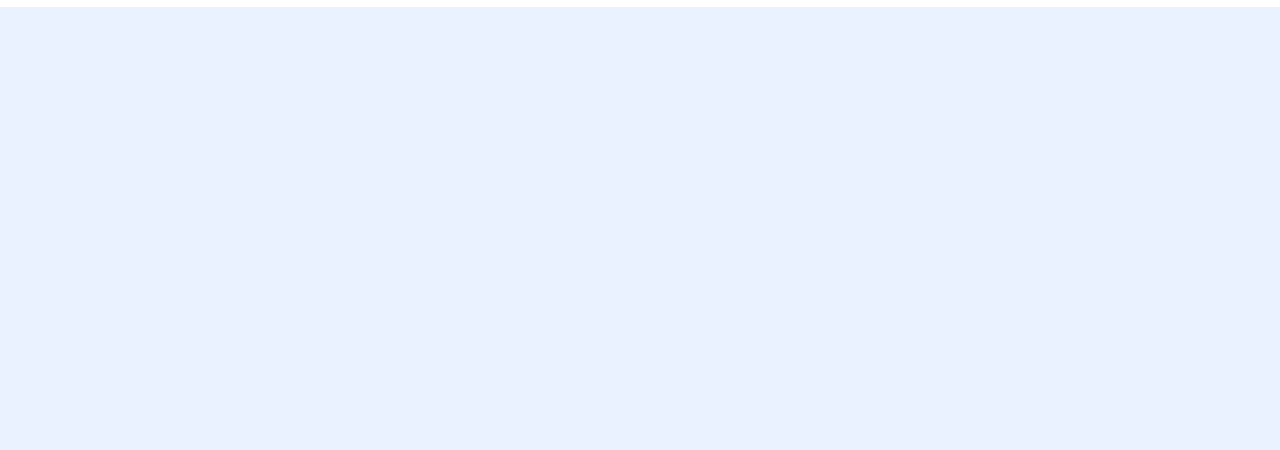
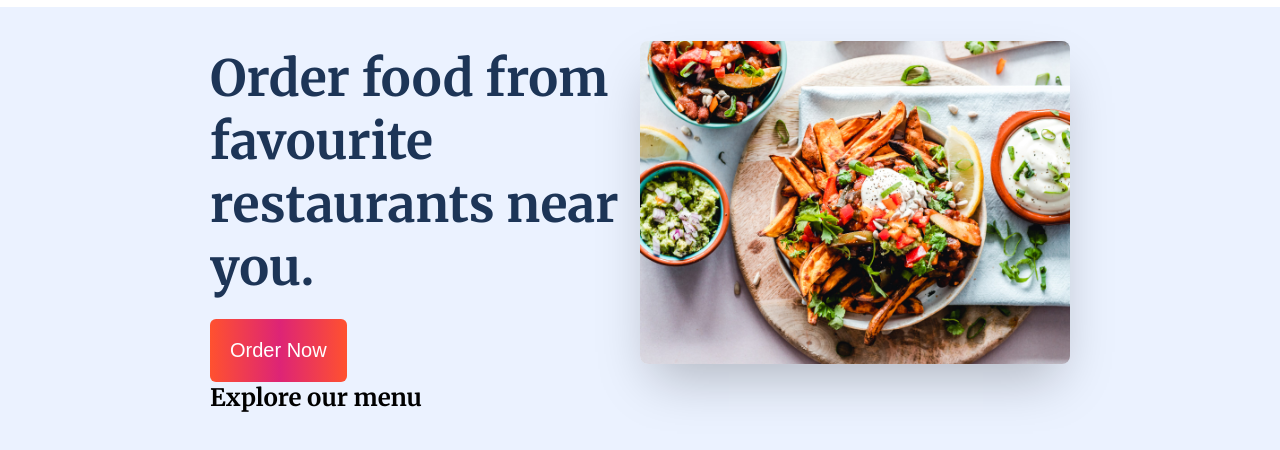
Before and after one commit to Nisarga-MS/Zomato_Landing_Page, a plain HTML site: page index.html in a window 1280 px wide. Shown: the part 118-568 px from the top of the page. Drawn offline with Linux system fonts and the light colour scheme.

Commit message:
add hero section

```diff
--- a/index.html
+++ b/index.html
@@ -19,9 +19,39 @@
           <img src="assets/logo.png" alt="logo" class="navbar__logo" />
         </div>
         <div class="navbar__nav__items">
-          <button class="nav__item">Order Food</button>
+          <button class="nav__item button__primary">Order Food</button>
         </div>
       </nav>
     </header>
+    <!-- container is use to place all the items in the center of the page other wise it will cause eye strain to user bad user experience. so that we can group our contents in middle of the page UI/UX designer came up with solution -->
+    <main class="container">
+
+        <!-- hero section -->
+
+        <section class="hero__container">
+            <div class="hero__image__container">
+                <img src="./assets/hero.jpg" alt="hero image" class="hero__image">
+                <!-- <img src="./assets/svg/heroShape.svg" alt="hero shape" class="hero__bg_shape">
+                <img src="./assets/svg/herobgpattren.svg" alt="hero bg pattern" class="hero__bg__pattern"> -->
+            </div>
+            <div class="hero_description">
+                <h1 class="hero__text">
+                    Order food from favourite restaurants near you.
+                </h1>
+                <button class="button__primary">
+                    Order Now
+                </button>
+            </div>
+        </section>
+        <!-- Explore Menu -->
+        <section class="explore__menu__container">
+            <h1 class="explore__menu__text">Explore our menu</h1>
+            <div class="explore__menu_lists">
+
+            </div>
+
+        </section>
+
+    </main>
   </body>
 </html>
--- a/style.css
+++ b/style.css
@@ -7,6 +7,25 @@
 body{
     font-family: 'Merriweather', serif;
     background-color: #ebf2ff;
+}
+.button__primary{
+    background-image: linear-gradient(
+         to right,
+         #ff512f 0%,
+         #dd2476 51%,
+         #ff512f 100%
+         );
+         color: #ffff;
+         border: none;
+         padding: 12px;
+         border-radius: 6px;
+         cursor: pointer;
+
+}
+.container {
+    max-width: 100%;
+    padding: 0 20px;
+    margin: 0 auto;
 }
 .navbar{
     display: flex;
@@ -37,22 +56,61 @@ body{
     border: 2px solid blue;
 
 }
-
+.hero__image__container{
+    width: 100%;
+    /* position: relative; */
+}
+/* .hero__bg_shape{
+    position: absolute;
+    right: 2;
+} */
+.hero__image{
+    width: 100%;
+    border-radius: 8px;
+    box-shadow: 0 25px 50px -12px rgba(0, 0, 0, 0.25);
+}
+.hero__text{
+    font-size: 30px;
+    margin: 20px 0;
+    color: #1d3557;
+}
 @media screen and (min-width:768px){
     .navbar{
         justify-content: space-between;
         padding: 10px 30px;
     }
-
-}
-@media screen and (min-width:1020px){
-    .navbar__brand{
-        width: 150px;
-    }
-    .nav__item{
-        padding:20px ;
-        font-size: 20px;
+    .hero__container{
+        margin-top: 20px;
+        display: flex;
+        flex-direction: row-reverse;
+        align-items: center;
     }
 
 
 }
+@media screen and (min-width:1020px){
+    .container{
+        max-width: 900px;
+
+    }
+    .navbar__brand{
+        width: 150px;
+    }
+    .button__primary{
+        padding:20px ;
+        font-size: 20px;
+    }
+    .hero_description{
+        width: 100%;
+    }
+    .hero__text{
+        font-size: 50px;
+    }
+
+}
+@media screen and (min-width:1400px){
+    .container{
+        max-width:1250px;
+    }
+
+}
```
